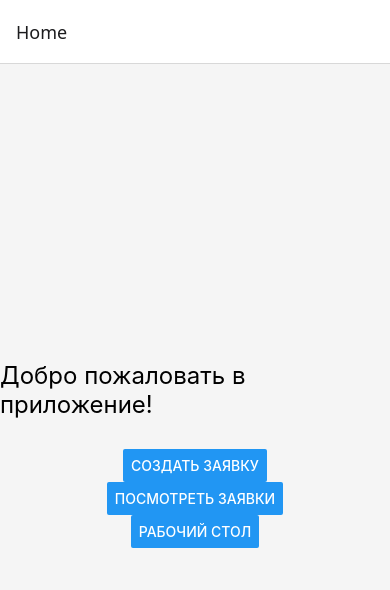
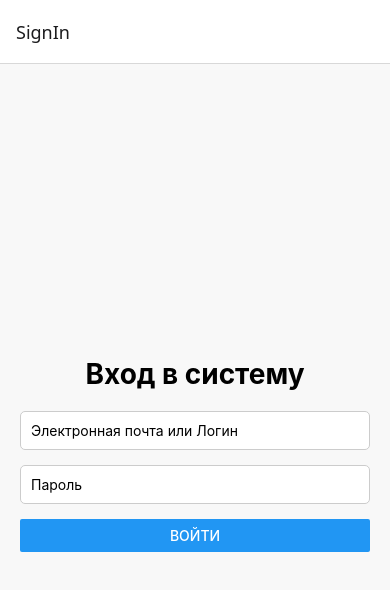
Before and after one commit to LeoCristt/Case-2-Select-Special-Equipment, a React Native app: screen /SignIn in a window 390 px wide. Shown: the top 590 px of the page. Built offline with nearby package versions, Linux system fonts and the light colour scheme.

Commit message:
+SingIn(Page)

```diff
--- a/App.js
+++ b/App.js
@@ -7,13 +7,15 @@ import RequestList from './screens/RequestList'; // Импортируйте э
 import RequestDetail from './screens/RequestDetail'; // Импортируйте экран деталей заявки
 import Dashboard from './screens/Dashboard';
 import EditRequest from './screens/EditRequest';
+import SignIn from './screens/SignIn';
 
 const Stack = createNativeStackNavigator();
 
 const App = () => {
     return (
         <NavigationContainer>
-            <Stack.Navigator initialRouteName="Home">
+            <Stack.Navigator initialRouteName="SignIn">
+                <Stack.Screen name="SignIn" component={SignIn} />
                 <Stack.Screen name="Home" component={HomeScreen} />
                 <Stack.Screen name="RequestForm" component={RequestForm} />
                 <Stack.Screen name="RequestList" component={RequestList} />
--- /dev/null
+++ b/screens/SignIn.js
@@ -0,0 +1,65 @@
+import React, { useState } from 'react';
+import { View, Text, TextInput, Button, StyleSheet, Alert, TouchableOpacity } from 'react-native';
+
+const SignInScreen = ({ navigation }) => {
+    const [email, setEmail] = useState('');
+    const [password, setPassword] = useState('');
+
+    const handleSignIn = () => {
+        // Здесь вы можете добавить логику для входа
+        // Например, отправка данных на бэкенд
+        Alert.alert('Вход', `Email: ${email}, Пароль: ${password}`);
+    };
+
+    return (
+        <View style={styles.container}>
+            <Text style={styles.title}>Вход в систему</Text>
+            <TextInput
+                style={styles.input}
+                placeholder="Электронная почта или Логин"
+                value={email}
+                onChangeText={setEmail}
+                keyboardType="email-address"
+                autoCapitalize="none"
+            />
+            <TextInput
+                style={styles.input}
+                placeholder="Пароль"
+                value={password}
+                onChangeText={setPassword}
+                secureTextEntry
+            />
+            <Button title="Войти" onPress={handleSignIn} />
+        </View>
+    );
+};
+
+const styles = StyleSheet.create({
+    container: {
+        flex: 1,
+        justifyContent: 'center',
+        padding: 20,
+        backgroundColor: '#f8f8f8',
+    },
+    title: {
+        fontSize: 28,
+        fontWeight: 'bold',
+        marginBottom: 20,
+        textAlign: 'center',
+    },
+    input: {
+        borderWidth: 1,
+        borderColor: '#ccc',
+        borderRadius: 5,
+        padding: 10,
+        marginBottom: 15,
+        backgroundColor: '#fff',
+    },
+    link: {
+        marginTop: 15,
+        color: '#007BFF',
+        textAlign: 'center',
+    },
+});
+
+export default SignInScreen;
```
